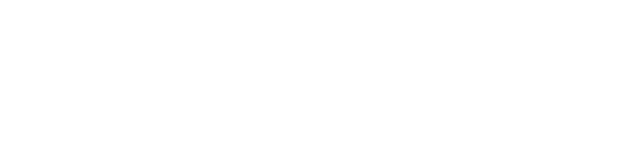
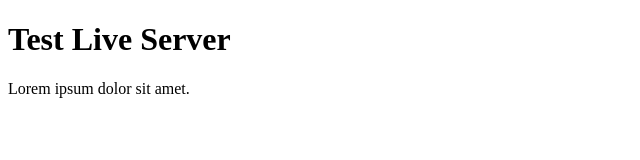
Before and after one commit to quyetkaito68/first-api-with-nodejs-expressjs, a website: page index.html in a window 1280 px wide. Shown: the whole page, without its empty margins (0-640 px from the left). Drawn offline with Linux system fonts and the light colour scheme.

Commit message:
deploy demo

```diff
--- a/index.html
+++ b/index.html
@@ -7,6 +7,9 @@
     <title>Document</title>
 </head>
 <body>
+    <h1>Test Live Server</h1>
+    <p class="title">Lorem ipsum dolor sit amet.
 
+    </p>
 </body>
 </html>
```
Also changed, not shown: README.md.
